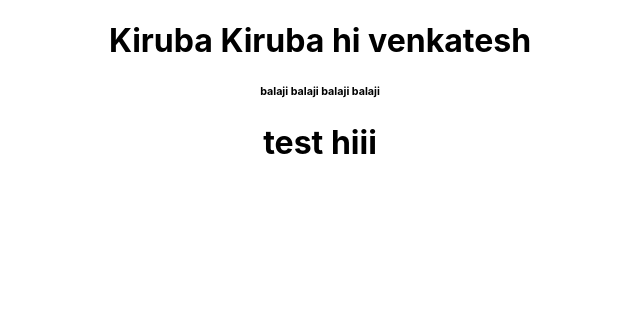
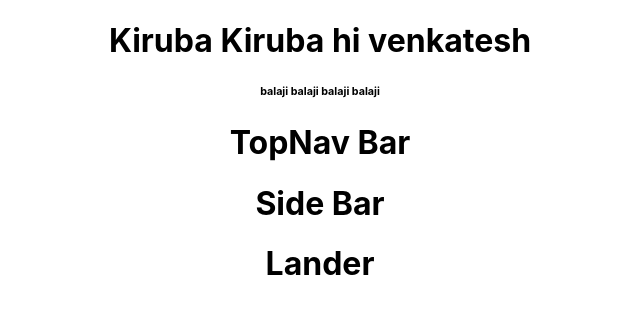
Before and after one commit to Food-Delivery-App/Client, a React (Create React App) app: page / in a window 1280 px wide. Shown: the top 314 px of the page, without its empty margins (320-960 px from the left). Built offline with nearby package versions, Linux system fonts and the light colour scheme.

Commit message:
balaji initial commit

```diff
--- a/src/App.js
+++ b/src/App.js
@@ -1,5 +1,7 @@
 import React from 'react';
-import Test from './test';
+import TopNavBar from './Components/topNavbar/topNavbar';
+import SideBar from './Components/sidebar/sidebar';
+import Lander from './Components/lander/lander';
 import logo from './logo.svg';
 import './App.css';
 
@@ -8,7 +10,9 @@ function App() {
     <div className="App">
       <h1>Kiruba Kiruba hi venkatesh</h1>
       <h6>balaji balaji balaji balaji</h6>
-      <Test />
+      <TopNavBar />
+      <SideBar />
+      <Lander />
     </div>
   );
 }
--- /dev/null
+++ b/src/Components/lander/lander.jsx
@@ -0,0 +1,9 @@
+import React from 'react';
+
+function  Lander() {
+    return(
+        <h1>Lander</h1>
+    )
+}
+
+export default Lander;
--- /dev/null
+++ b/src/Components/sidebar/sidebar.jsx
@@ -0,0 +1,9 @@
+import React from 'react';
+
+function  SideBar() {
+    return(
+        <h1>Side Bar</h1>
+    )
+}
+
+export default SideBar;
--- /dev/null
+++ b/src/Components/topNavbar/topNavbar.jsx
@@ -0,0 +1,9 @@
+import React from 'react';
+
+function  TopNavBar() {
+    return(
+        <h1>TopNav Bar</h1>
+    )
+}
+
+export default TopNavBar;
--- a/src/test.js
+++ /dev/null
@@ -1,11 +0,0 @@
-import React from 'react';
-
-
-function Test() {
-    return(
-        <h1>test hiii</h1>
-
-    )
-}
-
-export default Test;
```
